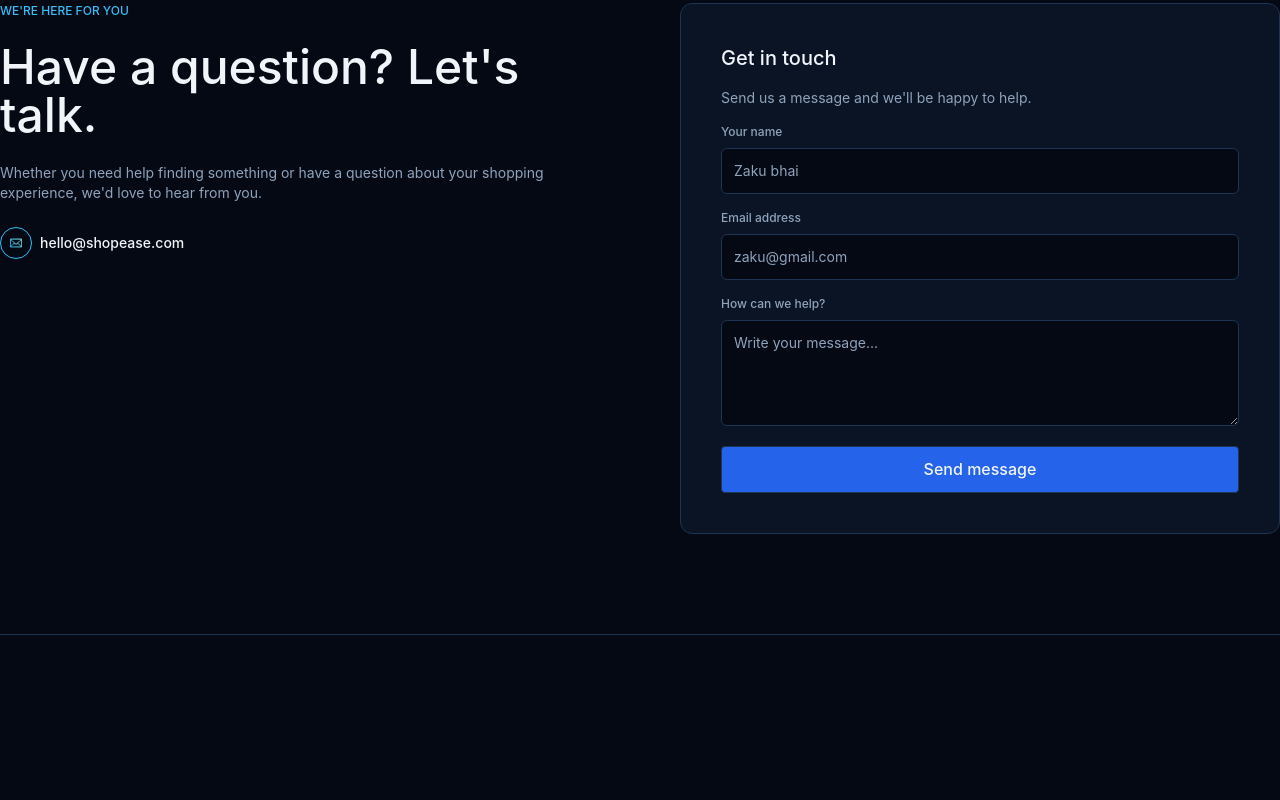
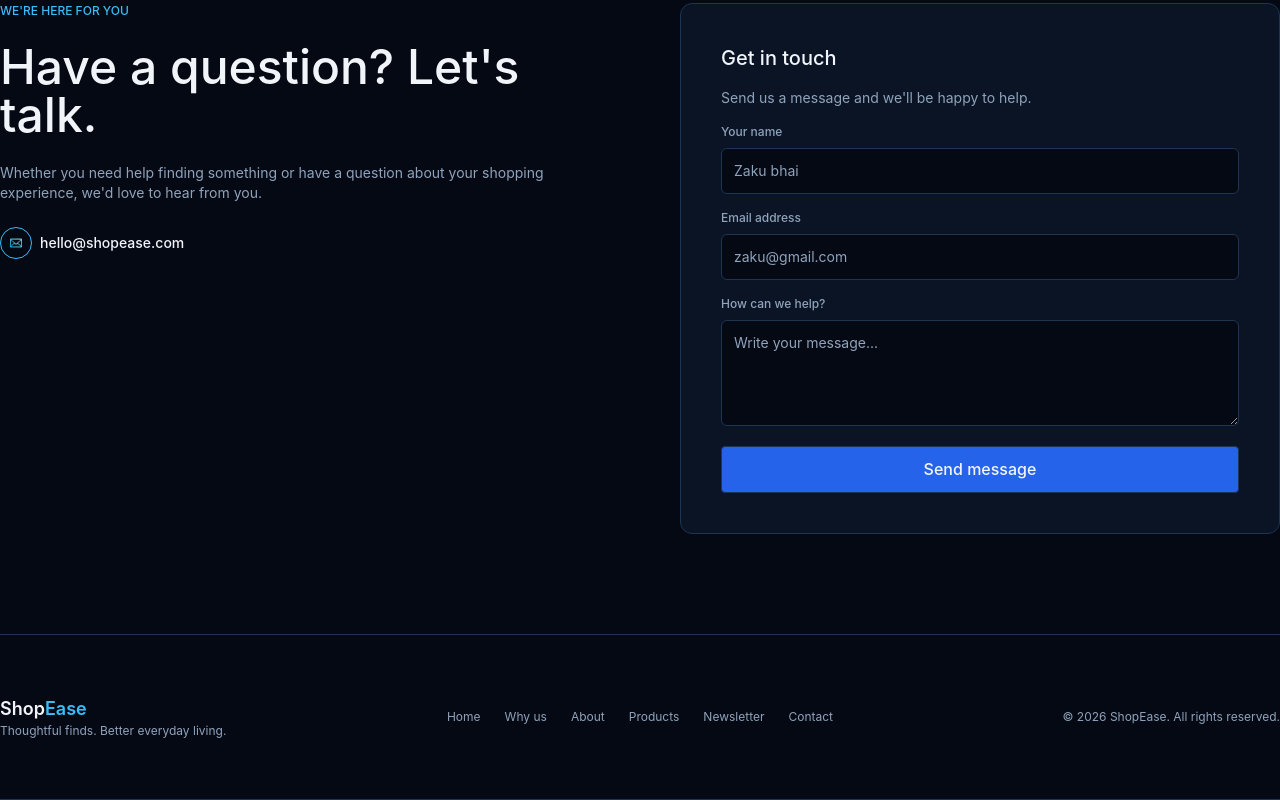
Before and after one commit to Talha-Ali-Dev/ShopEase, a website: page shopease.html in a window 1280 px wide. Shown: the part 3486-4286 px from the top of the page. Before the commit the page ends 4121 px from the top, so only its background shows below. Drawn offline with Linux system fonts and the light colour scheme.

Commit message:
Create footer

```diff
--- a/shopease.html
+++ b/shopease.html
@@ -495,7 +495,8 @@
                         <!-- submitbtn  -->
                         <div>
                             <button
-                                class="bg-blue text-text text-[16px] cursor-pointer rounded-sm border border-border px-6 py-3 w-full">Send message</button>
+                                class="bg-blue text-text text-[16px] cursor-pointer rounded-sm border border-border px-6 py-3 w-full">Send
+                                message</button>
                         </div>
 
                     </form>
@@ -507,7 +508,35 @@
 
     </section>
 
+    <footer class="max-w-7xl mx-auto py-15 flex flex-col gap-6 border-b border-border text-xs">
 
+        <div class="grid grid-cols-1 md:grid-cols-2 lg:grid-cols-3 items-center w-full">
+
+            <div>
+                <div class="font-semibold text-lg">Shop<span class="text-electric">Ease</span></div>
+                <p class="text-muted">Thoughtful finds. Better everyday living.</p>
+            </div>
+
+
+            <div class="">
+                <ul class="flex justify-center items-center gap-6 text-muted font-normal">
+                    <li class="hover:text-electric cursor-pointer">Home</li>
+                    <li class="hover:text-electric cursor-pointer">Why us</li>
+                    <li class="hover:text-electric cursor-pointer">About</li>
+                    <li class="hover:text-electric cursor-pointer">Products</li>
+                    <li class="hover:text-electric cursor-pointer">Newsletter</li>
+                    <li class="hover:text-electric cursor-pointer">Contact</li>
+                </ul>
+            </div>
+
+            <div class="flex justify-end items-center gap-3">
+
+                <p class="text-muted">© 2026 ShopEase. All rights reserved.</p>
+
+            </div>
+
+        </div>
+    </footer>
 
 </body>
 
```
Also changed, not shown: src/output.css.
